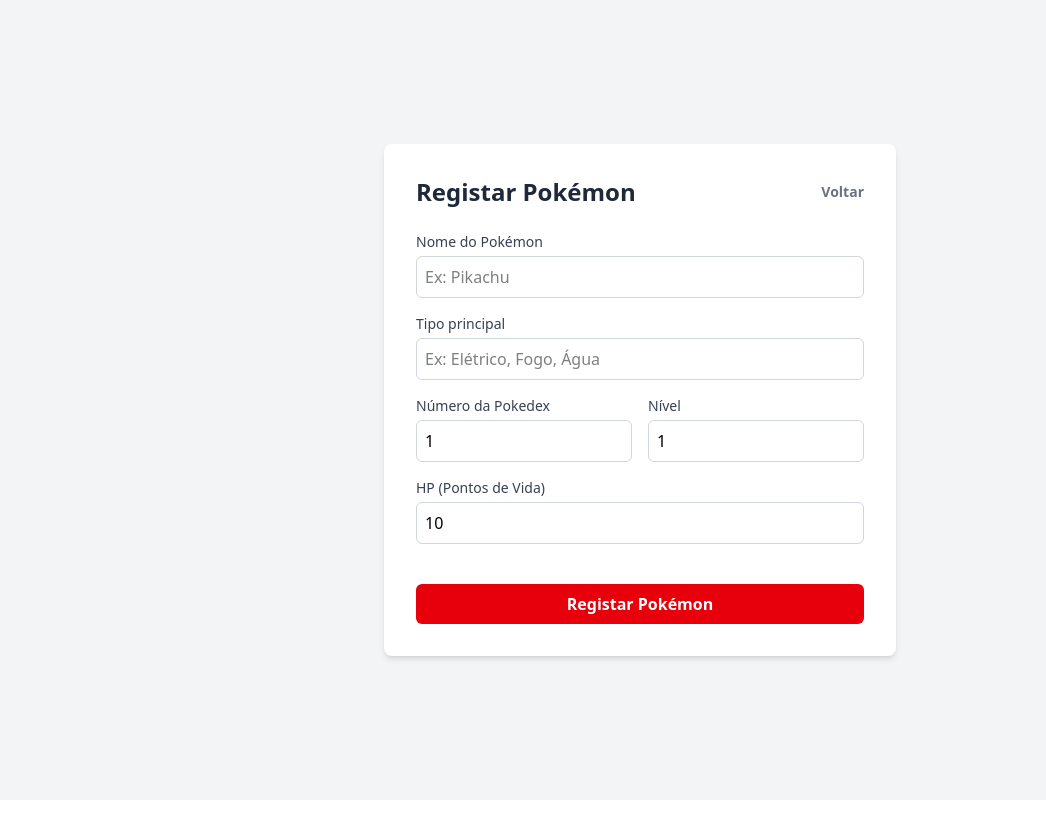
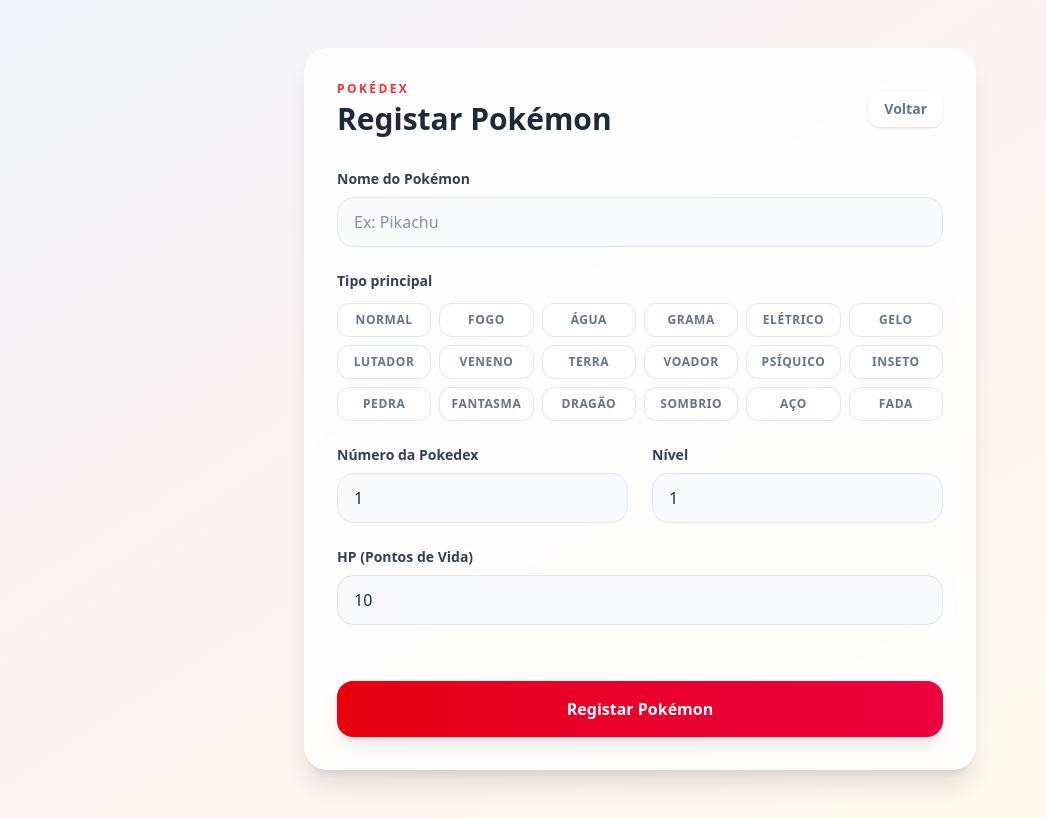
Before and after one commit to marcosvitordev/pokemon-management-system, a Next.js app in the folder pokemon-web/: page /create in a window 1280 px wide. Shown: the whole page, without its empty margins (0-1046 px from the left). Built offline with nearby package versions, Linux system fonts and the light colour scheme; sample sign-in values are in the browser's storage.

Commit message:
feat: replace type input with clickable preset grid and update UI design

```diff
--- a/pokemon-web/src/app/create/page.tsx
+++ b/pokemon-web/src/app/create/page.tsx
@@ -5,6 +5,13 @@
 import { useRouter } from 'next/navigation';
 import Link from 'next/link';
 import { api } from '@/lib/api';
+
+// Lista de tipos oficiais de Pokémon
+const POKEMON_TYPES = [
+  'Normal', 'Fogo', 'Água', 'Grama', 'Elétrico', 'Gelo',
+  'Lutador', 'Veneno', 'Terra', 'Voador', 'Psíquico', 'Inseto',
+  'Pedra', 'Fantasma', 'Dragão', 'Sombrio', 'Aço', 'Fada'
+];
 
 export default function CreatePokemonPage() {
   const router = useRouter();
@@ -35,13 +42,28 @@
     setFormData((prev) => ({
       ...prev,
       // Se for número, converte para Number, senão mantém string
-      [name]: name === 'name' || name === 'type' ? value : Number(value),
+      [name]: name === 'name' ? value : Number(value),
+    }));
+  };
+
+  // Nova função para quando o utilizador clica num tipo
+  const handleTypeSelect = (selectedType: string) => {
+    setFormData((prev) => ({
+      ...prev,
+      type: selectedType,
     }));
   };
 
   const handleSubmit = async (e: React.FormEvent) => {
     e.preventDefault();
     setError('');
+
+    // Validação extra para garantir que escolheu um tipo
+    if (!formData.type) {
+      setError('Por favor, selecione o tipo principal do Pokémon.');
+      return;
+    }
+
     setLoading(true);
 
     try {
@@ -55,63 +77,84 @@
   };
 
   return (
-    <main className="flex min-h-screen items-center justify-center bg-gray-100 p-4">
-      <div className="w-full max-w-lg rounded-lg bg-white p-8 shadow-md">
-        <div className="mb-6 flex items-center justify-between">
-          <h2 className="text-2xl font-bold text-gray-800">Registar Pokémon</h2>
-          <Link href="/" className="text-sm font-semibold text-gray-500 hover:text-gray-800">
+    <main className="flex min-h-screen items-center justify-center bg-gradient-to-br from-slate-100 via-red-50 to-amber-50 p-4">
+      <div className="my-8 w-full max-w-2xl rounded-3xl border border-white/60 bg-white/80 p-8 shadow-xl backdrop-blur">
+        <div className="mb-8 flex items-center justify-between">
+          <div>
+            <p className="mb-1 text-xs font-bold uppercase tracking-[0.2em] text-red-500">
+              Pokédex
+            </p>
+            <h2 className="text-3xl font-black text-slate-800">Registar Pokémon</h2>
+          </div>
+          <Link href="/" className="rounded-xl bg-white px-4 py-2 text-sm font-bold text-slate-500 shadow-sm transition hover:text-red-600 hover:shadow">
             Voltar
           </Link>
         </div>
 
-        {error && <div className="mb-4 rounded bg-red-100 p-3 text-sm text-red-700">{error}</div>}
+        {error && (
+          <div className="mb-6 rounded-2xl bg-red-100 p-4 text-center text-sm font-bold text-red-700 shadow-sm">
+            {error}
+          </div>
+        )}
 
-        <form onSubmit={handleSubmit} className="space-y-4">
-          <div className="grid grid-cols-2 gap-4">
-            <div className="col-span-2">
-              <label className="block text-sm font-medium text-gray-700">Nome do Pokémon</label>
+        <form onSubmit={handleSubmit} className="space-y-6">
+          <div className="grid grid-cols-1 gap-6 md:grid-cols-2">
+
+            <div className="md:col-span-2">
+              <label className="mb-2 block text-sm font-semibold text-slate-700">Nome do Pokémon</label>
               <input
                 type="text" name="name" required
                 value={formData.name} onChange={handleChange}
-                className="mt-1 w-full rounded-md border border-gray-300 p-2 focus:border-red-500 focus:outline-none focus:ring-1 focus:ring-red-500"
+                className="w-full rounded-2xl border border-slate-200 bg-slate-50 px-4 py-3 text-slate-800 outline-none transition focus:border-red-400 focus:bg-white focus:ring-4 focus:ring-red-100"
                 placeholder="Ex: Pikachu"
               />
             </div>
 
-            <div className="col-span-2">
-              <label className="block text-sm font-medium text-gray-700">Tipo principal</label>
+            {/* SELEÇÃO CLICÁVEL DE TIPOS */}
+            <div className="md:col-span-2">
+              <label className="mb-3 block text-sm font-semibold text-slate-700">Tipo principal</label>
+              <div className="grid grid-cols-3 gap-2 sm:grid-cols-4 md:grid-cols-6">
+                {POKEMON_TYPES.map((type) => (
+                  <button
+                    key={type}
+                    type="button"
+                    onClick={() => handleTypeSelect(type)}
+                    className={`rounded-xl border py-2 text-xs font-bold uppercase tracking-wider transition-all duration-200 ${
+                      formData.type === type
+                        ? 'border-red-500 bg-red-50 text-red-600 shadow-md scale-105'
+                        : 'border-slate-200 bg-white text-slate-500 hover:border-red-300 hover:bg-slate-50'
+                    }`}
+                  >
+                    {type}
+                  </button>
+                ))}
+              </div>
+            </div>
+
+            <div>
+              <label className="mb-2 block text-sm font-semibold text-slate-700">Número da Pokedex</label>
               <input
-                type="text" name="type" required
-                value={formData.type} onChange={handleChange}
-                className="mt-1 w-full rounded-md border border-gray-300 p-2 focus:border-red-500 focus:outline-none focus:ring-1 focus:ring-red-500"
-                placeholder="Ex: Elétrico, Fogo, Água"
+                type="number" name="pokedexNumber" min="1" required
+                value={formData.pokedexNumber} onChange={handleChange}
+                className="w-full rounded-2xl border border-slate-200 bg-slate-50 px-4 py-3 text-slate-800 outline-none transition focus:border-red-400 focus:bg-white focus:ring-4 focus:ring-red-100"
               />
             </div>
 
             <div>
-              <label className="block text-sm font-medium text-gray-700">Número da Pokedex</label>
+              <label className="mb-2 block text-sm font-semibold text-slate-700">Nível</label>
               <input
-                type="number" name="pokedexNumber" min="1" required
-                value={formData.pokedexNumber} onChange={handleChange}
-                className="mt-1 w-full rounded-md border border-gray-300 p-2 focus:border-red-500 focus:outline-none focus:ring-1 focus:ring-red-500"
+                type="number" name="level" min="1" max="100" required
+                value={formData.level} onChange={handleChange}
+                className="w-full rounded-2xl border border-slate-200 bg-slate-50 px-4 py-3 text-slate-800 outline-none transition focus:border-red-400 focus:bg-white focus:ring-4 focus:ring-red-100"
               />
             </div>
 
-            <div>
-              <label className="block text-sm font-medium text-gray-700">Nível</label>
-              <input
-                type="number" name="level" min="1" max="100" required
-                value={formData.level} onChange={handleChange}
-                className="mt-1 w-full rounded-md border border-gray-300 p-2 focus:border-red-500 focus:outline-none focus:ring-1 focus:ring-red-500"
-              />
-            </div>
-
-            <div className="col-span-2">
-              <label className="block text-sm font-medium text-gray-700">HP (Pontos de Vida)</label>
+            <div className="md:col-span-2">
+              <label className="mb-2 block text-sm font-semibold text-slate-700">HP (Pontos de Vida)</label>
               <input
                 type="number" name="hp" min="1" required
                 value={formData.hp} onChange={handleChange}
-                className="mt-1 w-full rounded-md border border-gray-300 p-2 focus:border-red-500 focus:outline-none focus:ring-1 focus:ring-red-500"
+                className="w-full rounded-2xl border border-slate-200 bg-slate-50 px-4 py-3 text-slate-800 outline-none transition focus:border-red-400 focus:bg-white focus:ring-4 focus:ring-red-100"
               />
             </div>
           </div>
@@ -119,7 +162,7 @@
           <button
             type="submit"
             disabled={loading}
-            className="mt-6 w-full rounded-md bg-red-600 py-2 text-white transition hover:bg-red-700 font-semibold disabled:bg-red-400"
+            className="mt-8 w-full rounded-2xl bg-gradient-to-r from-red-600 to-rose-600 py-4 font-bold text-white shadow-lg transition hover:scale-[1.02] hover:shadow-xl disabled:cursor-not-allowed disabled:opacity-70"
           >
             {loading ? 'A registar...' : 'Registar Pokémon'}
           </button>
```
